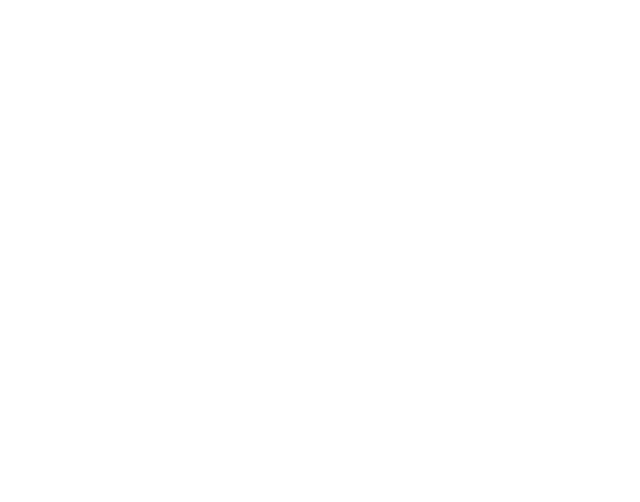
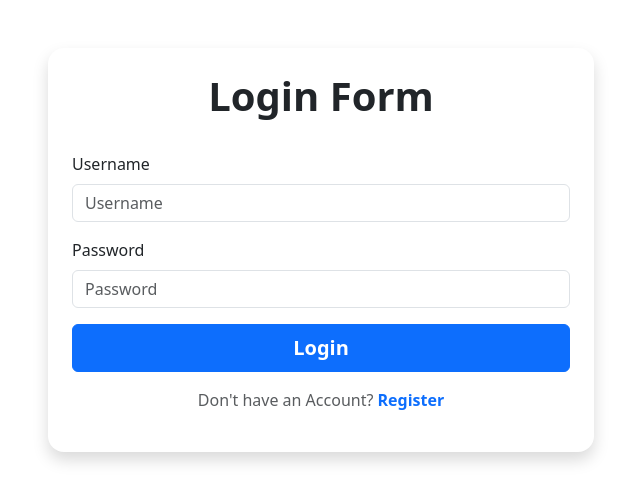
Before and after one commit to lokeshbalajikiaq/ecommerce-jsx, a React (Vite) app: page /login in a window 1280 px wide. Before the commit this address had no page. Shown: the top 502 px of the page, without its empty margins (319-959 px from the left). Built offline with nearby package versions, Linux system fonts and the light colour scheme.

Commit message:
Add Login Page

```diff
--- /dev/null
+++ b/src/auth/Login.jsx
@@ -0,0 +1,120 @@
+import { useForm } from "react-hook-form";
+import { validateUsername, validatePassword } from "../utils/utils";
+import { Link, useNavigate } from "react-router-dom";
+import { ToastContainer, toast } from "react-toastify/unstyled";
+import { jwtDecode } from "jwt-decode";
+import axios from "axios";
+
+function Login() {
+
+    const { register, handleSubmit, reset, formState: { errors, isSubmitting } } = useForm({
+        defaultValues: {
+            username: "",
+            password: ""
+        }
+    });
+
+    let navigate = useNavigate();
+
+    async function onSubmit(data) {         // Directly getting the data
+
+        // const {username, password} = data;
+
+        const authRequest = {
+            username: data.username,
+            password: data.password
+        }
+
+        try {
+
+            const response = await axios.post("http://localhost:8059/api/authenticate", authRequest);
+
+            console.log(response.data);
+
+            const { data, status } = response;
+
+            const decodedToken = jwtDecode(data.jwtToken);
+            console.log(decodedToken);
+
+            const username = decodedToken.sub;
+
+            const response1 = await axios.get(`http://localhost:8050/api/users/username/${username}`);
+
+            console.log(response1.data);
+
+            localStorage.setItem("accessToken", data.jwtToken);
+            localStorage.setItem("user", JSON.stringify(response1.data));
+
+            reset();
+
+            toast.success("Login Successfull");
+
+            setTimeout(() => {
+                navigate("/addProduct")
+            },4500);
+
+        } catch (e) {
+
+        }
+
+    }
+
+    return (
+        <div className="container py-5">
+
+            <div className="row justify-content-center">
+                <div className="col-md-7 col-lg-6">
+                    <div className="card shadow border-0 rounded-4 p-4 p-md-4">
+                        <div className="text-center mb-4">
+                            <h1 className="fw-bold text-dark"> Login Form </h1>
+                        </div>
+
+                        <form onSubmit={handleSubmit(onSubmit)}>
+                            <div className="mb-3">
+                                <label htmlFor="username" className="form-label"> Username </label>
+                                <input type="text" name="username" id="username" placeholder="Username"
+                                className= {`form-control ${errors.username? "is-invalid" : ""}`}
+                                    {...register("username", {
+                                        required: "Username is required",
+                                        validate: (value) => validateUsername(value) || "Username must be more than 3 characters."
+                                    })}
+                                />
+                                <div className="invalid-feedback"> {errors.username && errors.username.message} </div>
+                            </div>
+
+                            <div className="mb-3">
+                                <label htmlFor="password" className="form-label"> Password </label>
+                                <input type="password" name="password" id="password" placeholder="Password"
+                                className={`form-control ${errors.password? "is-invalid" : ""}`}
+                                    {...register("password", {
+                                        required: "Password is required",
+                                        validate: (value) => validatePassword(value) || "Password must be atleast 8 characters are required"
+
+                                        //    validate : (value) => /^(?=.*[a-z])(?=.*[A-Z])(?=.*\d)(?=.*[@$!%*?&])[A-Za-z\d@$!%*?&]{8,}$/.test(value) || "Password must be atleast 8 characters are required"
+                                    })}
+                                />
+                                <div className="invalid-feedback"> {errors.password && errors.password.message} </div>
+
+                            </div>
+
+                            <div className="d-grid mb-3">
+                                <button type="submit" disabled={isSubmitting}
+                                className="btn btn-primary btn-lg rounded fw-semibold">
+                                    {isSubmitting ? "Logging in..." : "Login"}
+                                </button>
+                            </div>
+
+                            <div className="text-center">
+                                <p className="text-muted"> Don't have an Account?
+                                    <Link to="/register" className="text-decoration-none fw-semibold"> Register </Link>
+                                </p>
+                            </div>
+                        </form>
+                    </div>
+                </div>
+            </div>
+            <ToastContainer position="top-center" autoClose={3000} />
+        </div>
+    )
+}
+export default Login;
--- a/src/auth/Signup.jsx
+++ b/src/auth/Signup.jsx
@@ -154,6 +154,8 @@ function Signup() {
                                     <div className="invalid-feedback"> {errorData.lastName} </div>
                                 </div>
 
+                            </div>
+
 
                                 <div className="mb-3">
                                     <label htmlFor="email" className="form-label"> Email Address </label>
@@ -224,7 +226,6 @@ function Signup() {
                                         </Link>
                                     </p>
                                 </div>
-                            </div>
                         </form>
                     </div>
                 </div>
--- a/src/main.jsx
+++ b/src/main.jsx
@@ -7,6 +7,8 @@ import 'bootstrap/dist/css/bootstrap.min.css';
 import 'bootstrap/dist/js/bootstrap.bundle.min.js';
 import 'bootstrap-icons/font/bootstrap-icons.css';
 import Signup from './auth/Signup.jsx'
+import Login from './auth/Login.jsx'
+import CreateProduct from './products/CreateProduct.jsx'
 
 createRoot(document.getElementById('root')).render(
   // <StrictMode>
@@ -17,6 +19,8 @@ createRoot(document.getElementById('root')).render(
     <Routes>
       <Route path="/" element={<Signup />} />
       <Route path="/register" element={<Signup />} />
+      <Route path="/login" element={<Login />} />
+      <Route path="/addProduct" element={<CreateProduct />} />
     </Routes>
   </BrowserRouter>
 )
--- /dev/null
+++ b/src/products/CreateProduct.jsx
@@ -0,0 +1,13 @@
+
+
+function CreateProduct() {
+
+    return(
+        <div>
+            Create Product
+        </div>
+    )
+
+}
+
+export default CreateProduct;
```
